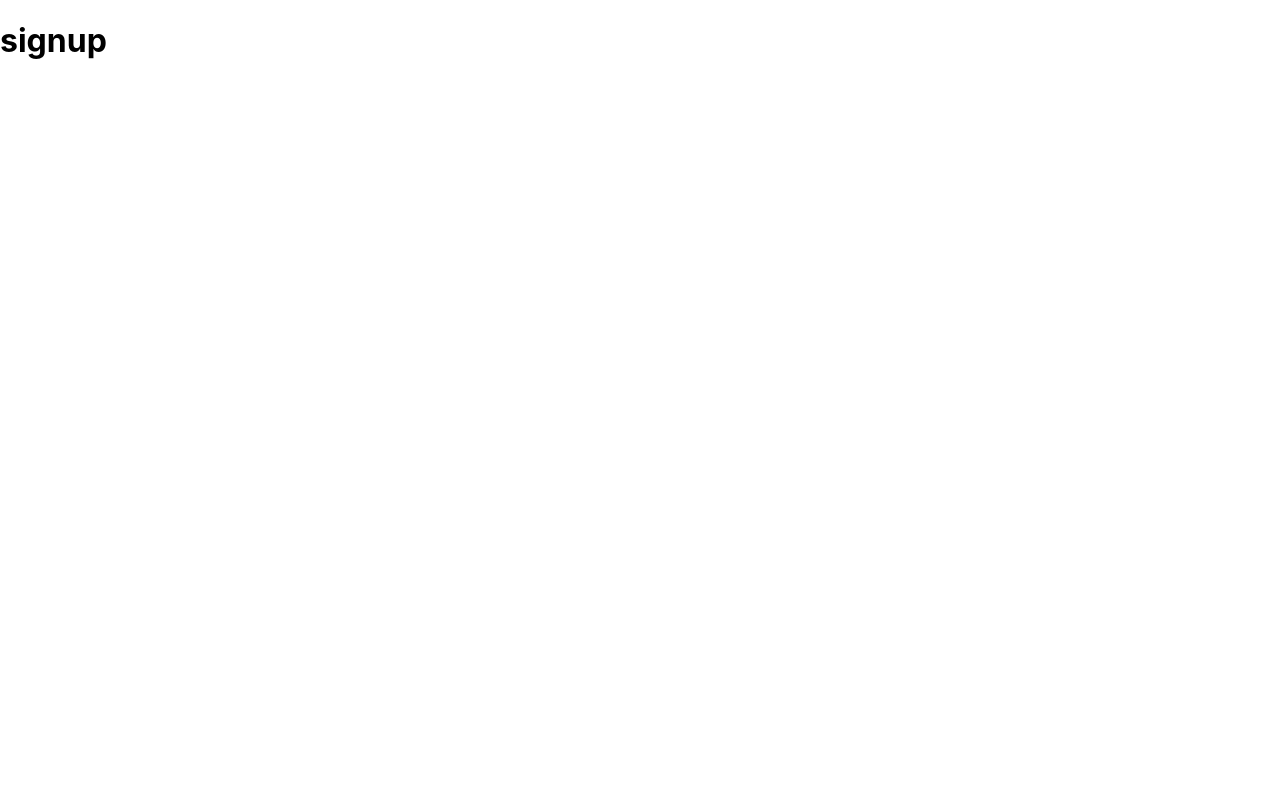
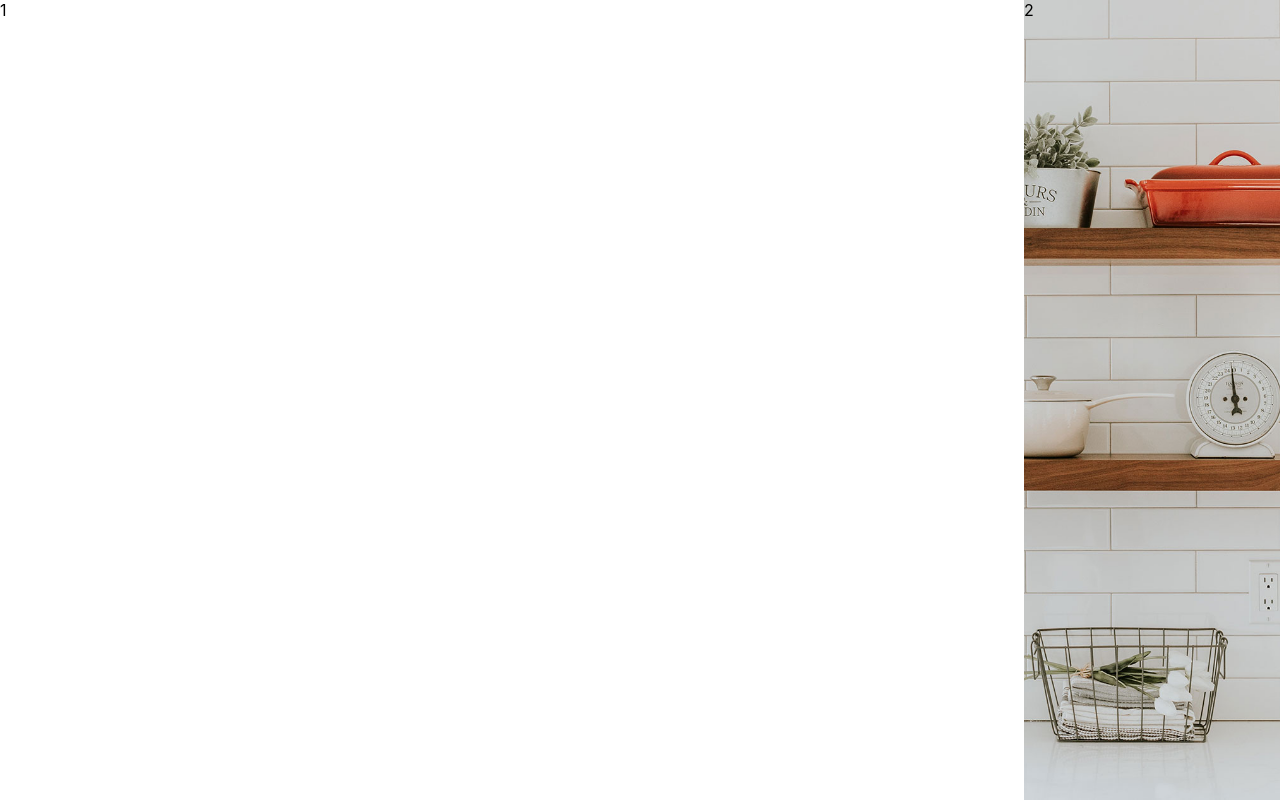
Before and after one commit to saimonazad/Next.js-Form, a Next.js app: page /signup in a window 1280 px wide. Built offline with nearby package versions, Linux system fonts and the light colour scheme.

Commit message:
styled component fix

```diff
--- /dev/null
+++ b/src/pages/_document.js
@@ -0,0 +1,30 @@
+import Document from 'next/document'
+import { ServerStyleSheet } from 'styled-components'
+
+export default class MyDocument extends Document {
+  static async getInitialProps(ctx) {
+    const sheet = new ServerStyleSheet()
+    const originalRenderPage = ctx.renderPage
+
+    try {
+      ctx.renderPage = () =>
+        originalRenderPage({
+          enhanceApp: (App) => (props) =>
+            sheet.collectStyles(<App {...props} />),
+        })
+
+      const initialProps = await Document.getInitialProps(ctx)
+      return {
+        ...initialProps,
+        styles: (
+          <>
+            {initialProps.styles}
+            {sheet.getStyleElement()}
+          </>
+        ),
+      }
+    } finally {
+      sheet.seal()
+    }
+  }
+}
--- a/src/pages/signup.js
+++ /dev/null
@@ -1,3 +0,0 @@
-export default function signup() {
-  return <h1>signup</h1>;
-}
--- /dev/null
+++ b/src/pages/signup/index.js
@@ -0,0 +1,26 @@
+import styled from "styled-components";
+const Wrapper = styled.div`
+  display: flex;
+  flex-direction: row;
+`;
+const FormContainer = styled.div`
+  flex: 1 1 80%;
+`;
+const ImgContainer = styled.div`
+  flex: 1 1 20%;
+  background-image: url("/bg_signup.jpg");
+  background-color: #cccccc;
+  height: 100vh;
+  background-position: center;
+  background-repeat: no-repeat;
+  background-size: cover;
+`;
+
+export default function signup() {
+  return (
+    <Wrapper>
+      <FormContainer>1</FormContainer>
+      <ImgContainer>2</ImgContainer>
+    </Wrapper>
+  );
+}
```
Also changed, not shown: .babelrc, assets/img/bg_signup.jpg (added), public/bg_signup.jpg (added), src/pages/signup/styled.js (added).
